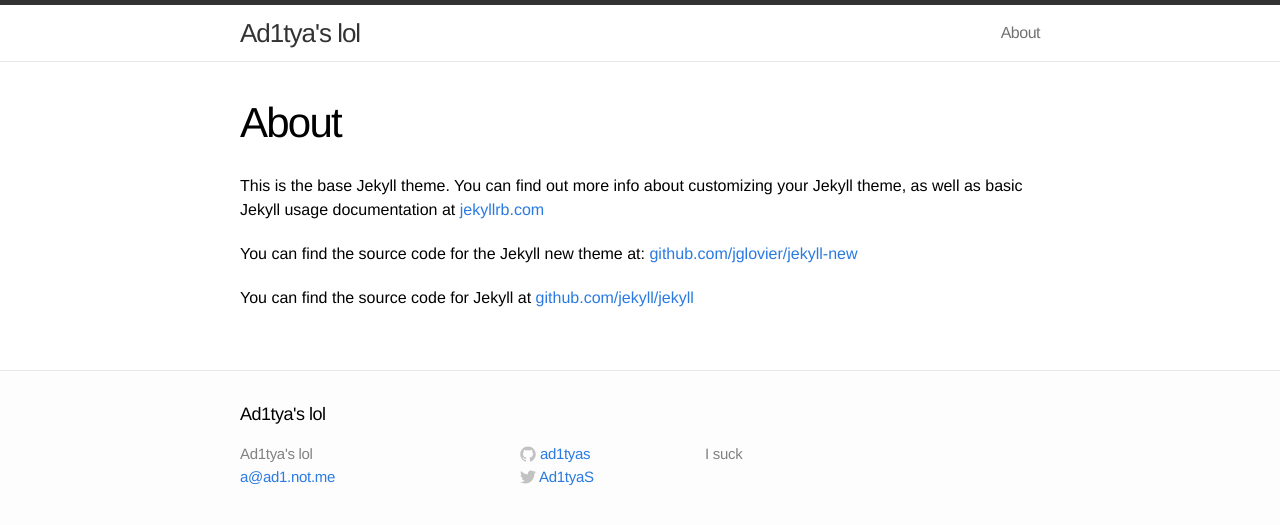
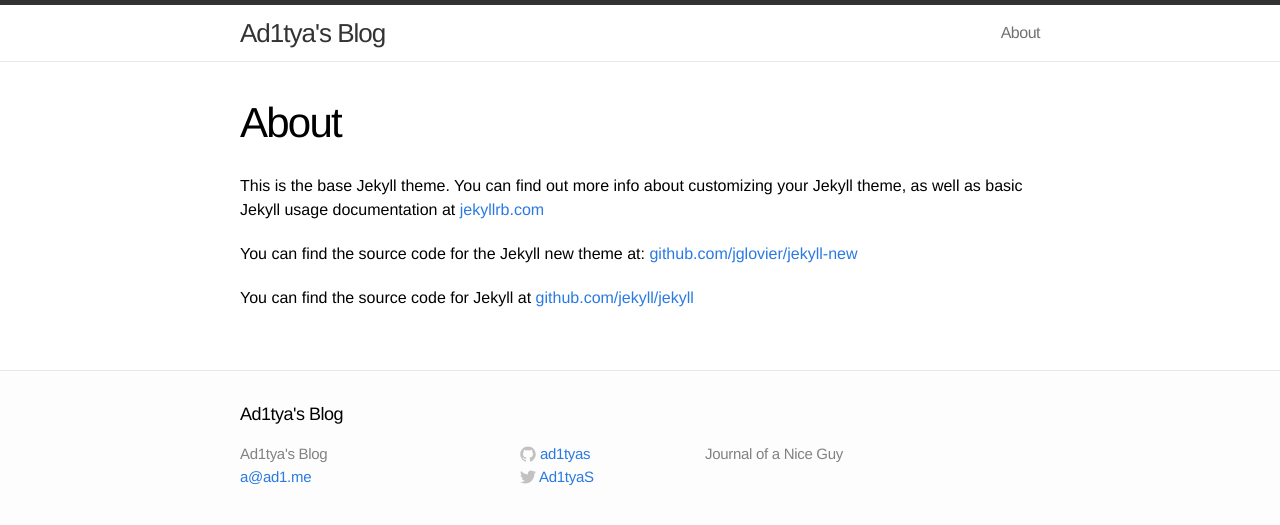
Before and after one commit to ad1tyas/ad1tyas.github.io, a Jekyll site: the page built from about.md, in a window 1280 px wide. Shown: the top 525 px of the page. Built offline with Jekyll 4.4.1, drawn with Linux system fonts in a browser that asks for light colours.

Commit message:
fixed config

```diff
--- a/_config.yml
+++ b/_config.yml
@@ -1,7 +1,7 @@
 # Site settings
-title: Ad1tya's lol
-email: a@ad1.not.me
-description: "I suck"
+title: Ad1tya's Blog
+email: a@ad1.me
+description: "Journal of a Nice Guy"
 baseurl: ""
 url: "http://www.ad1.me"
 twitter_username: Ad1tyaS
```
